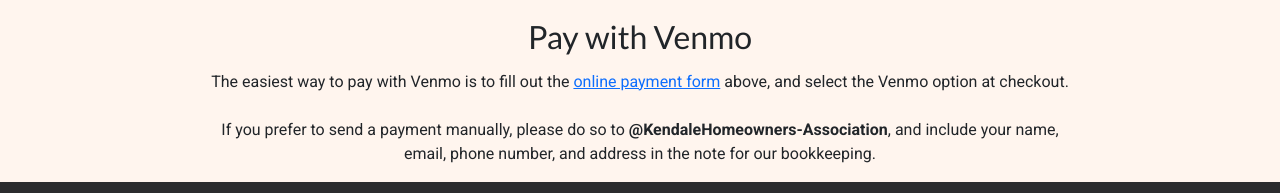
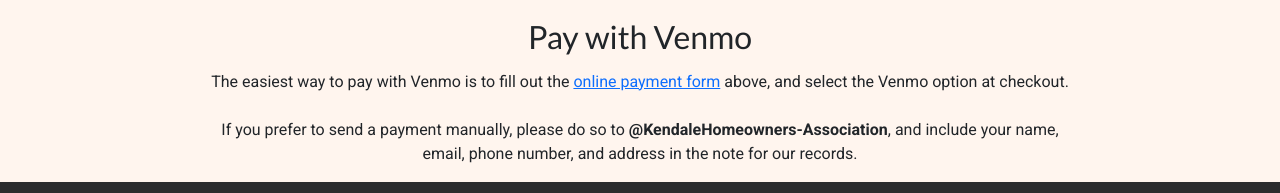
Before and after one commit to admoya/kha-website, a SvelteKit app: page /pay-dues in a window 1280 px wide. Shown: the part 1030-1223 px from the top of the page. Built offline with nearby package versions, Linux system fonts and the light colour scheme.

Commit message:
fix(text): changed one word

```diff
--- a/src/routes/pay-dues/+page.svelte
+++ b/src/routes/pay-dues/+page.svelte
@@ -114,7 +114,7 @@
     above, and select the Venmo option at checkout. <br /><br />
     If you prefer to send a payment manually, please do so to
     <b>@KendaleHomeowners-Association</b>, and include your name, email, phone
-    number, and address in the note for our bookkeeping.
+    number, and address in the note for our records.
   </p>
 </section>
 <!-- TODO: Get updated membership form, update this image, and display this -->
```
